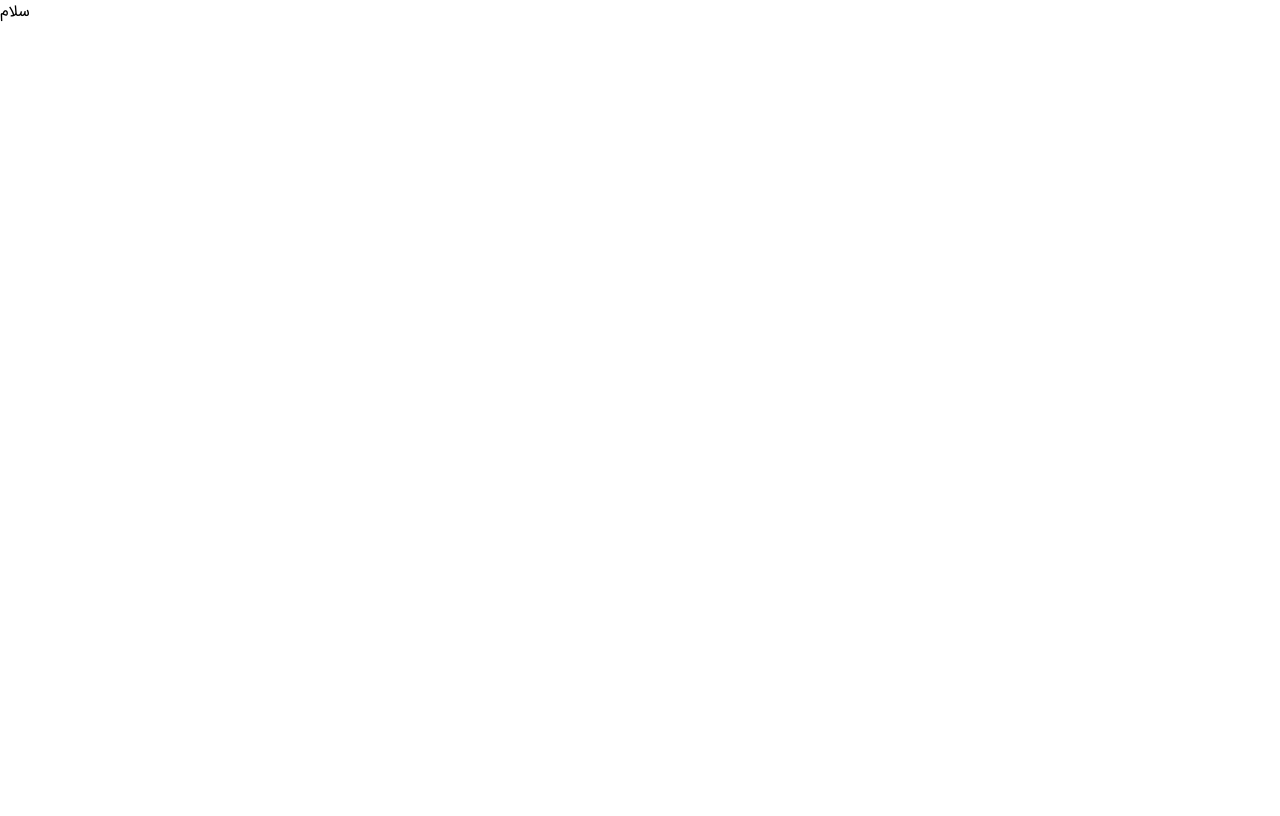
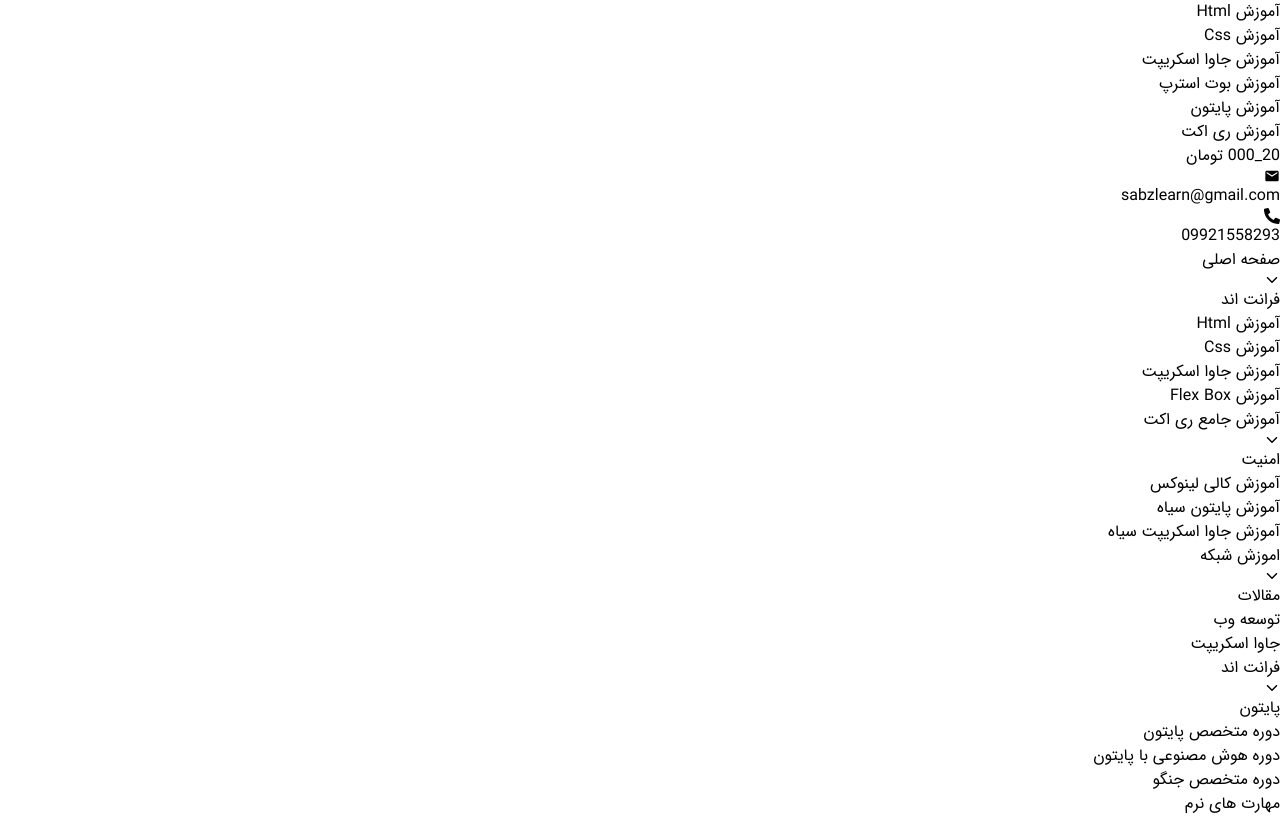
Before and after one commit to impooya/sabzlearn-ir, a React (Vite) app: page / in a window 1280 px wide. Built offline with nearby package versions, Linux system fonts and the light colour scheme.

Commit message:
add header template and structure

```diff
--- a/index.html
+++ b/index.html
@@ -1,11 +1,11 @@
 <!DOCTYPE html>
-<html lang="en">
+<html lang="fa" dir="rtl">
   <head>
     <meta charset="UTF-8" />
     <link rel="icon" type="image/svg+xml" href="/vite.svg" />
     <link href="./src/index.css" rel="stylesheet" />
     <meta name="viewport" content="width=device-width, initial-scale=1.0" />
-    <title>Vite + React</title>
+    <title>سبزلرن</title>
   </head>
   <body>
     <div id="root"></div>
--- a/package.json
+++ b/package.json
@@ -12,6 +12,7 @@
   "dependencies": {
     "react": "^18.3.1",
     "react-dom": "^18.3.1",
+    "react-icons": "^5.3.0",
     "react-router-dom": "^6.26.2"
   },
   "devDependencies": {
--- /dev/null
+++ b/src/components/Header.jsx
@@ -0,0 +1,144 @@
+import { MdMail } from "react-icons/md";
+import { FaPhoneAlt } from "react-icons/fa";
+import { IoIosArrowDown } from "react-icons/io";
+
+function Header() {
+  return (
+    <>
+      {/*top of main header*/}
+      <section>
+        {/*learn courses btn in top of main header*/}
+        <div>
+          <ul>
+            <li>
+              <a>آموزش Html</a>
+            </li>
+            <li>
+              <a>آموزش Css</a>
+            </li>
+            <li>
+              <a>آموزش جاوا اسکریپت</a>
+            </li>
+            <li>
+              <a>آموزش بوت استرپ</a>
+            </li>
+            <li>
+              <a>آموزش پایتون</a>
+            </li>
+            <li>
+              <a>آموزش ری اکت</a>
+            </li>
+            <li>
+              <a>20_000 تومان</a>
+            </li>
+          </ul>
+        </div>
+        {/*phone number and email website */}
+        <div>
+          <a>
+            <MdMail />
+            <span>sabzlearn@gmail.com</span>
+          </a>
+          <a>
+            <FaPhoneAlt />
+            <span>09921558293</span>
+          </a>
+        </div>
+      </section>
+      {/*main header*/}
+      <section>
+        <div>
+          <img></img>
+          <ul>
+            <li>
+              <a>صفحه اصلی</a>
+            </li>
+            <li>
+              <span>
+                <IoIosArrowDown />
+                <a>فرانت اند</a>
+              </span>
+              <ul>
+                <li>
+                  <a>آموزش Html</a>
+                </li>
+                <li>
+                  <a>آموزش Css</a>
+                </li>
+                <li>
+                  <a>آموزش جاوا اسکریپت</a>
+                </li>
+                <li>
+                  <a>آموزش Flex Box</a>
+                </li>
+                <li>
+                  <a>آموزش جامع ری اکت</a>
+                </li>
+              </ul>
+            </li>
+            <li>
+              <span>
+                <IoIosArrowDown />
+                <a>امنیت</a>
+              </span>
+              <ul>
+                <li>
+                  <a>آموزش کالی لینوکس</a>
+                </li>
+                <li>
+                  <a>آموزش پایتون سیاه</a>
+                </li>
+                <li>
+                  <a>آموزش جاوا اسکریپت سیاه</a>
+                </li>
+                <li>
+                  <a>اموزش شبکه</a>
+                </li>
+              </ul>
+            </li>
+            <li>
+              <span>
+                <IoIosArrowDown />
+                <a>مقالات</a>
+              </span>
+              <ul>
+                <li>
+                  <a>توسعه وب</a>
+                </li>
+                <li>
+                  <a>جاوا اسکریپت</a>
+                </li>
+                <li>
+                  <a>فرانت اند</a>
+                </li>
+              </ul>
+            </li>
+            <li>
+              <span>
+                <IoIosArrowDown />
+                <a>پایتون</a>
+              </span>
+              <ul>
+                <li>
+                  <a>دوره متخصص پایتون</a>
+                </li>
+                <li>
+                  <a>دوره هوش مصنوعی با پایتون</a>
+                </li>
+                <li>
+                  <a>دوره متخصص جنگو</a>
+                </li>
+              </ul>
+            </li>
+            <li>
+              <a>مهارت های نرم</a>
+            </li>
+          </ul>
+        </div>
+        <div></div>
+      </section>
+    </>
+  );
+}
+
+export default Header;
--- /dev/null
+++ b/src/page/Home.jsx
@@ -0,0 +1,11 @@
+import Header from "../components/Header";
+
+export default function Home() {
+  return (
+    <>
+      <header className="w-full">
+        <Header />
+      </header>
+    </>
+  );
+}
--- a/src/page/Root.jsx
+++ b/src/page/Root.jsx
@@ -1,3 +1,9 @@
+import Home from "./Home";
+
 export default function Root() {
-  return <div className="font-IRANSans">سلام</div>;
+  return (
+    <>
+      <Home />
+    </>
+  );
 }
```
Also changed, not shown: 2 other files (tests, documents, lock files or other folders).
